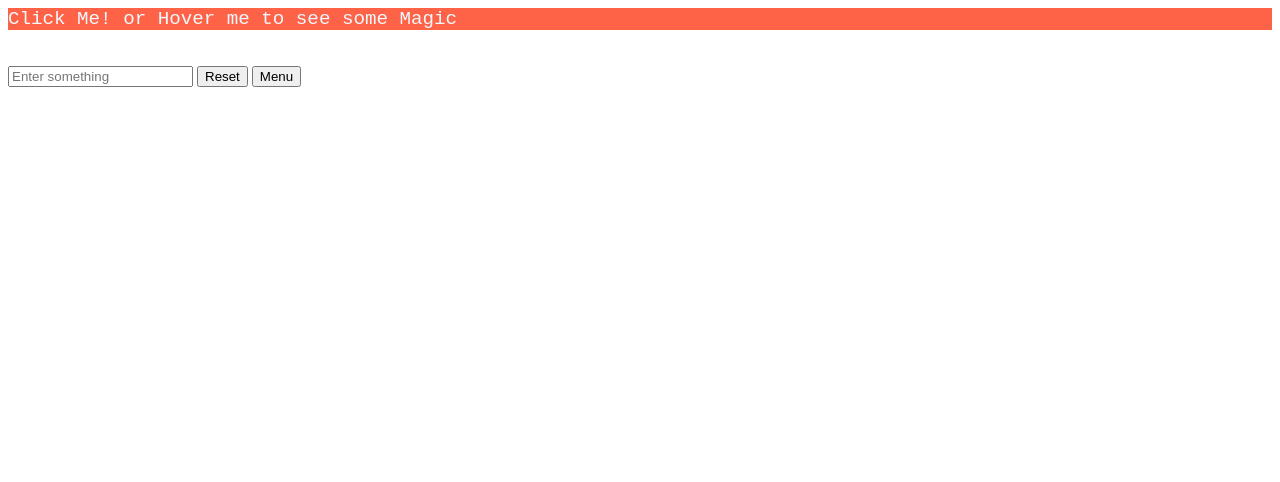
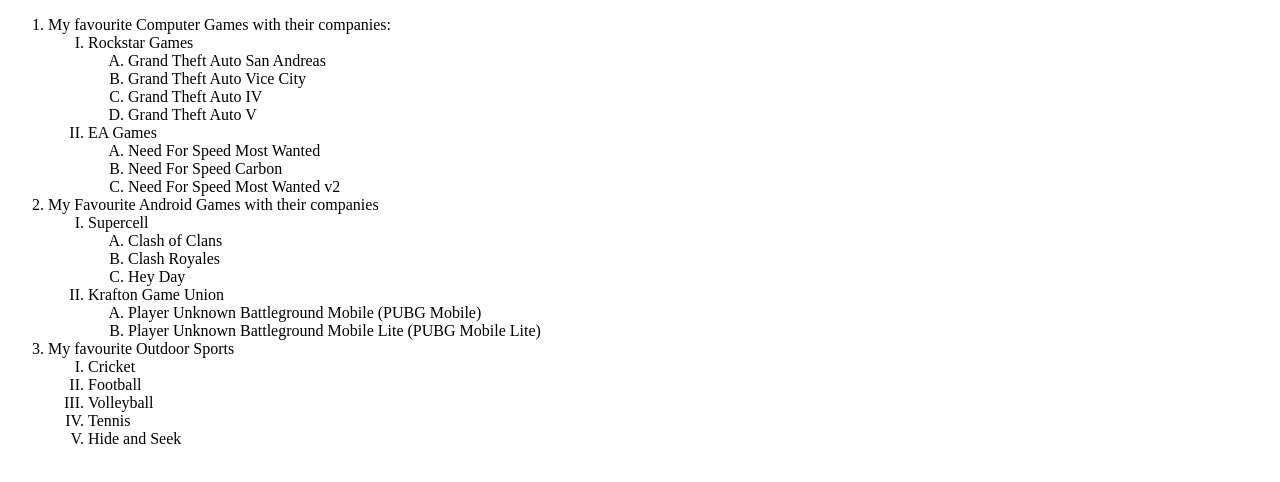
Before and after one commit to Kamal040102/FullStackLearn, a plain HTML site: page index.html in a window 1280 px wide. Drawn offline with Linux system fonts and the light colour scheme.

Commit message:
Assignment-1

```diff
--- a/index.html
+++ b/index.html
@@ -4,16 +4,61 @@
     <meta charset="UTF-8">
     <meta http-equiv="X-UA-Compatible" content="IE=edge">
     <meta name="viewport" content="width=device-width, initial-scale=1.0">
-    <link rel="stylesheet" href="./style.css">
+    <link rel="stylesheet" href="./style.css" type="text/css">
     <title>Document</title>
 </head>
 <body>
-    <div class="magic">Click Me! or Hover me to see some Magic</div>
-
-    <br>
-    <br>
-    <input type="text" placeholder="Enter something">
-    <button type="reset">Reset</button>
-    <button type="menu">Menu</button>
+    <ol>
+        <li>My favourite Computer Games with their companies:
+            <ol type="I">
+                <li>Rockstar Games
+                    <ol type="A">
+                        <li>Grand Theft Auto San Andreas</li>
+                        <li>Grand Theft Auto Vice City</li>
+                        <li>Grand Theft Auto IV</li>
+                        <li>Grand Theft Auto V</li>
+                    </ol>
+                </li>
+                <li>EA Games
+                    <ol type="A">
+                        <li>Need For Speed Most Wanted</li>
+                        <li>Need For Speed Carbon</li>
+                        <li>Need For Speed Most Wanted v2</li>
+                    </ol>
+                </li>
+            </ol>
+        </li>
+        <li>
+            My Favourite Android Games with their companies
+            <ol type="I">
+                <li>Supercell
+                    <ol type="A">
+                        <li>Clash of Clans</li>
+                        <li>Clash Royales</li>
+                        <li>Hey Day</li>
+                    </ol>
+                </li>
+                <li>
+                    Krafton Game Union
+                    <ol type="A">
+                        <li>Player Unknown Battleground Mobile (PUBG Mobile)</li>
+                        <li>Player Unknown Battleground Mobile Lite (PUBG Mobile Lite)</li>
+                    </ol>
+                </li>
+            </ol>
+        </li>
+        <li>
+            My favourite Outdoor Sports
+            <ol type="I">
+                <li>
+                    Cricket
+                </li>
+                <li>Football</li>
+                <li>Volleyball</li>
+                <li>Tennis</li>
+                <li>Hide and Seek</li>
+            </ol>
+        </li>
+    </ol>
 </body>
 </html>
--- a/style.css
+++ /dev/null
@@ -1,27 +0,0 @@
-.magic{
-    font-size: larger;
-    font-family: 'Courier New', Courier, monospace;
-    font-weight: lighter;
-    color: aliceblue;
-    background-color: tomato;
-}
-
-.magic:hover{
-    color: blue;
-    background-color: blanchedalmond;
-}
-
-.magic:active{
-    font-size: xx-large;
-    font-weight: bolder;
-    font-family: monospace;
-}
-
-input:focus{
-    font-size: 120px;
-    font-family: monospace;
-}
-
-input:hover{
-    background-color: blue;
-}
```
